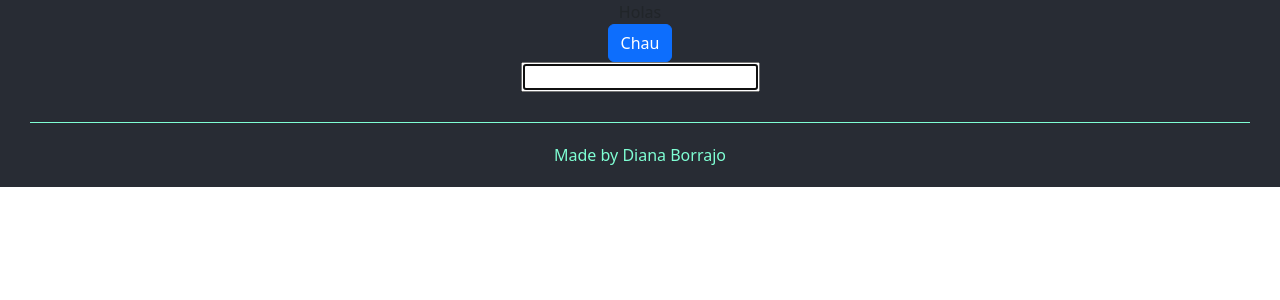
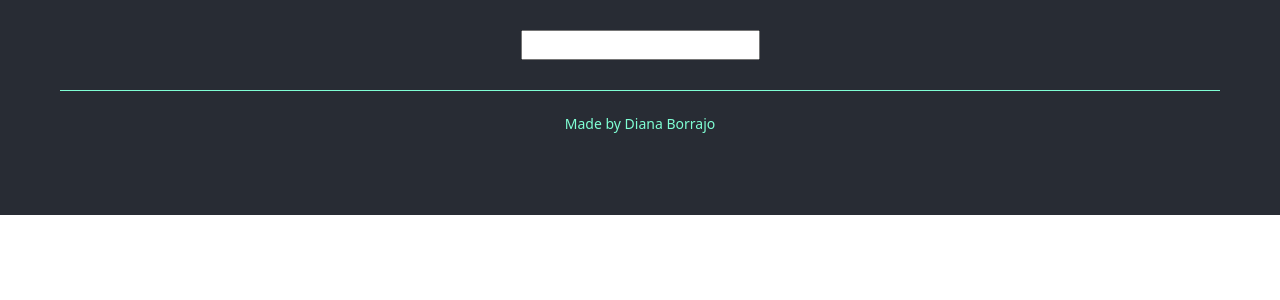
Before and after one commit to Dianab177/REACT-Dictionary-APP, a React (Create React App) app in the folder dictionary/: page / in a window 1280 px wide. Shown: the top 300 px of the page. Built offline with nearby package versions, Linux system fonts and the light colour scheme.

Commit message:
engine build

```diff
--- a/dictionary/src/App.css
+++ b/dictionary/src/App.css
@@ -1,6 +1,8 @@
 .App {
   text-align: center;
   background-color: #282c34;
+  padding: 30px;
+
 }
 .footer{
   color:aquamarine;
--- a/dictionary/src/App.js
+++ b/dictionary/src/App.js
@@ -7,14 +7,12 @@ function App() {
     <div className="App">
       <div className="container">
         <header className="App-header">
-          <div>Holas</div>
-          <a href="/" className="btn btn-primary" rel="noopener noreferrer">
-            Chau
-          </a>
           <Dictionary/>
         </header>
       </div>
-      <footer className="footer text-center">Made by Diana Borrajo</footer>
+      <footer className="footer text-center">
+        <small>Made by Diana Borrajo</small>
+      </footer>
     </div>
   );
 }
--- a/dictionary/src/Components/Dictionary.js
+++ b/dictionary/src/Components/Dictionary.js
@@ -6,9 +6,10 @@ const Dictionary = () => {
 
   function search(event) {
  event.preventDefault();
- alert('Searching');
+ alert(`Searching for ${keyword} definition`);
   }
   function handleKeyWordChange(event) {
+    setKeyword(event.target.value);
     console.log(event);
   }
   return (
@@ -16,7 +17,6 @@ const Dictionary = () => {
     <div className='dictionary'>
      <form onSubmit={search}>
       <input type="search"
-      autoFocus={true}
       onChange={handleKeyWordChange}/>
      </form>
     </div>
```
